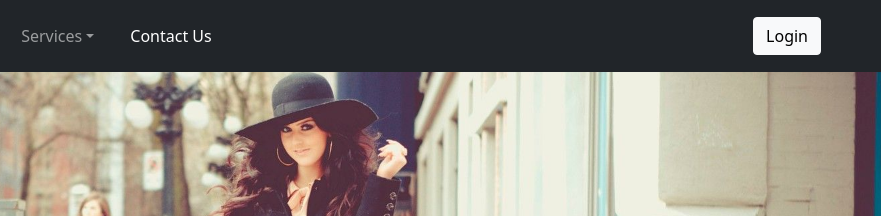
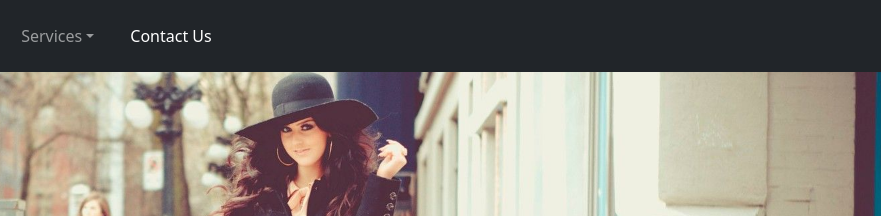
Before and after one commit to BruceWANYE/Burui-Cruise, a plain HTML site: page index.html in a window 1280 px wide. Shown: the top 216 px of the page, 399-1280 px from the left. Drawn offline with Linux system fonts and the light colour scheme; a web font is replaced by a local one.

Commit message:
Update index.html

```diff
--- a/index.html
+++ b/index.html
@@ -54,7 +54,7 @@
                     <a class="nav-link active" aria-current="page" href="./contact-us.html">Contact Us</a>
                   </li>
                 </ul>
-                <button class="d-flex btn btn-light" data-bs-toggle="modal" data-bs-target="#login-modal">Login</button>
+<!--                 <button class="d-flex btn btn-light" data-bs-toggle="modal" data-bs-target="#login-modal">Login</button> -->
               </div>
 
             <!-- Login Modal -->
```
